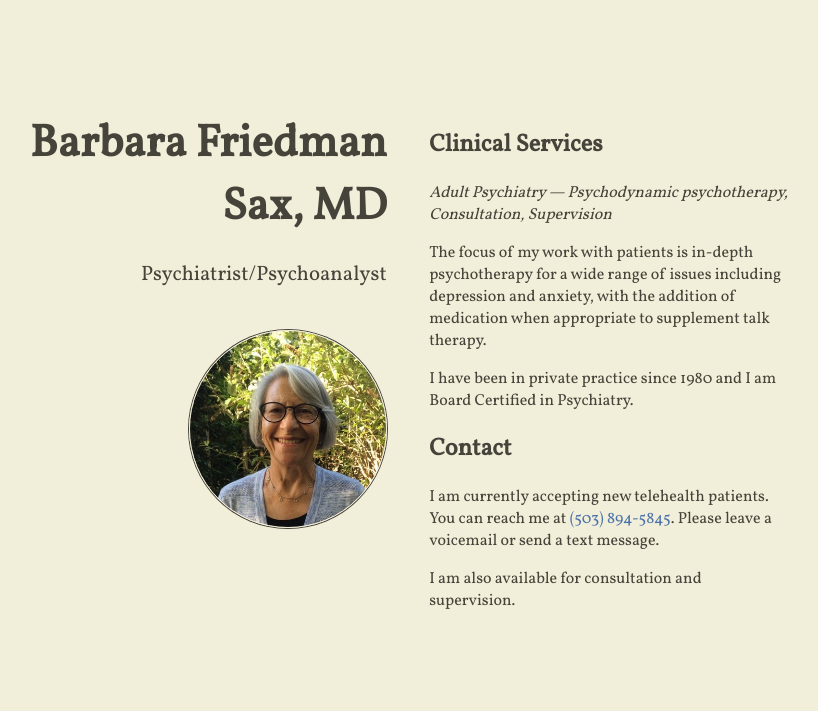
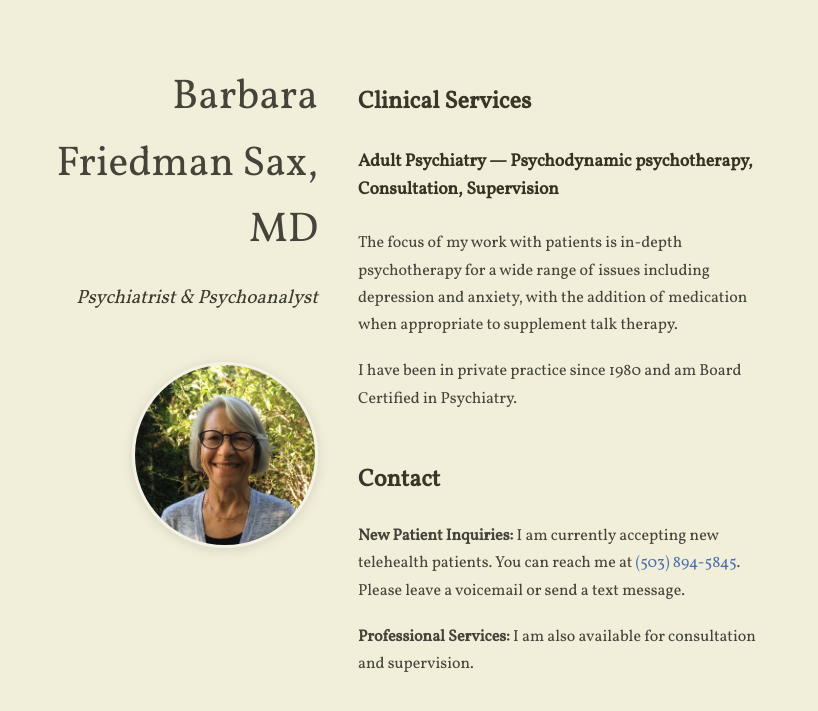
Before and after one commit to sjforman/bfsaxmd.github.io, a Jekyll site: the page built from index.html, in a window 1280 px wide. Shown: the top 711 px of the page, without its empty margins (242-1060 px from the left). Built offline with Jekyll 4.4.1, drawn with Linux system fonts in a browser that asks for light colours; nearby versions of some CDN libraries.

Commit message:
Cleans up slightly.

```diff
--- a/_config.yml
+++ b/_config.yml
@@ -7,7 +7,7 @@ baseurl: ''
 # author will appear under the avatar (optional)
 author: "Barbara Friedman Sax, MD"
 # tagline will appear under the title (optional)
-tagline: "Psychiatrist/Psychoanalyst"
+tagline: "Psychiatrist & Psychoanalyst"
 # if include_content is true, the contents of the content.html include will be
 # added right above the generated item list, if present
 include_content: true
--- a/_includes/content.html
+++ b/_includes/content.html
@@ -4,10 +4,10 @@
 
 <p>The focus of my work with patients is in-depth psychotherapy for a wide range of issues including depression and anxiety, with the addition of medication when appropriate to supplement talk therapy.</p>
 
-<p>I have been in private practice since 1980 and I am Board Certified in Psychiatry.</p>
+<p>I have been in private practice since 1980 and am Board Certified in Psychiatry.</p>
 
 <h2>Contact</h2>
 
-<p>I am currently accepting new telehealth patients. You can reach me at <a href="tel:+15038945845">(503) 894-5845</a>. Please leave a voicemail or send a text message.</p>
+<p><strong>New Patient Inquiries:</strong> I am currently accepting new telehealth patients. You can reach me at <a href="tel:+15038945845">(503) 894-5845</a>. Please leave a voicemail or send a text message.</p>
 
-<p>I am also available for consultation and supervision.</p>
+<p><strong>Professional Services:</strong> I am also available for consultation and supervision.</p>
--- a/assets/main.scss
+++ b/assets/main.scss
@@ -9,6 +9,7 @@ body {
 	font-family: 'Vollkorn', serif;
 	color: $text-color;
 	background-color: $background-color;
+	line-height: 1.6;
 }
 
 header,
@@ -18,7 +19,10 @@ main {
 
 /*** wrapper div for both header and main ***/
 .wrapper {
-	margin-top: 10%;
+	margin-top: 8%;
+	max-width: 800px;
+	margin-left: auto;
+	margin-right: auto;
 }
 
 /*** anchor tags ***/
@@ -57,32 +61,67 @@ since it must be aligned with the content */
 /*** headshot ***/
 .headshot-container {
 	text-align: center;
+	margin-bottom: 2em;
 }
 
 .headshot {
-	width: 196px;
-	height: 196px;
+	width: 180px;
+	height: 180px;
 	display: inline-block;
 	background-size: cover;
 	border-radius: 50%;
 	-moz-border-radius: 50%;
-	border: 1px solid $background-color;
-	box-shadow: 0 0 0 1px $text-color;
+	border: 3px solid #f4f2e5;
+	box-shadow: 0 2px 12px rgba(70, 67, 58, 0.15);
 }
 
 /*** author ***/
 .author-container h1 {
-	font-size: 2.8em;
+	font-size: 2.6em;
 	margin-top: 0;
-	margin-bottom: 0;
+	margin-bottom: 0.2em;
 	text-align: center;
+	font-weight: 400;
 }
 
 /*** tagline ***/
 .tagline-container p {
-	font-size: 1.3em;
+	font-size: 1.2em;
 	text-align: center;
-	margin-bottom: 2em;
+	margin-bottom: 2.5em;
+	font-style: italic;
+	color: #3d3a2f;
+}
+
+/*** content area styling ***/
+.content {
+	margin-top: 1em;
+}
+
+.content h2 {
+	font-size: 1.5em;
+	margin-bottom: 1em;
+	margin-top: 2em;
+	font-weight: 600;
+	color: #3a3729;
+}
+
+.content h2:first-child {
+	margin-top: 0;
+}
+
+.content p {
+	margin-bottom: 1.2em;
+	line-height: 1.7;
+}
+
+.content dfn {
+	font-style: normal;
+	font-weight: 600;
+	font-size: 1.1em;
+	display: block;
+	margin: 1.5em 0;
+	color: #363324;
 }
 
 /******/
@@ -93,6 +132,7 @@ hr {
 	background-image: -moz-linear-gradient(left, rgba(0,0,0,0), $text-color, rgba(0,0,0,0));
 	background-image: -ms-linear-gradient(left, rgba(0,0,0,0), $text-color, rgba(0,0,0,0));
 	background-image: -o-linear-gradient(left, rgba(0,0,0,0), $text-color, rgba(0,0,0,0));
+	margin: 2em 0;
 }
 
 /*** footer ***/
@@ -116,25 +156,25 @@ footer {
 	/* wrapper stays 480px wide past 480px wide and is kept centered */
 	.wrapper {
 		width: 480px;
-		margin: 10% auto 0 auto;
+		margin: 8% auto 0 auto;
 	}
 }
 
 /* All other devices (800px and up) */
 @media (min-width: 800px) {
-	/* past 768px the layout is changed and the wrapper has a fixed width of 680px
-	to accomodate both the header column and the content column */
 	.wrapper {
-		width: 780px;
+		width: 720px;
+		margin-top: 5%;
+		display: grid;
+		grid-template-columns: 280px 1fr;
+		gap: 40px;
+		align-items: baseline;
 	}
 
-	/* the header column stays left and has a dynamic width with all contents
-	aligned right */
 	header {
-		float: left;
-		width: 46%;
 		text-align: right;
-		margin-top: -15px;
+		padding: 0;
+		margin-top: 0;
 	}
 
 	.author-container h1,
@@ -143,9 +183,15 @@ footer {
 		text-align: right;
 	}
 
+	.headshot-container {
+		margin-bottom: 1.5em;
+	}
+
 	main {
-		width: 46%;
-		margin-left: 54%;
 		padding: 0;
 	}
+
+	.content {
+		margin-top: 0;
+	}
 }
```
